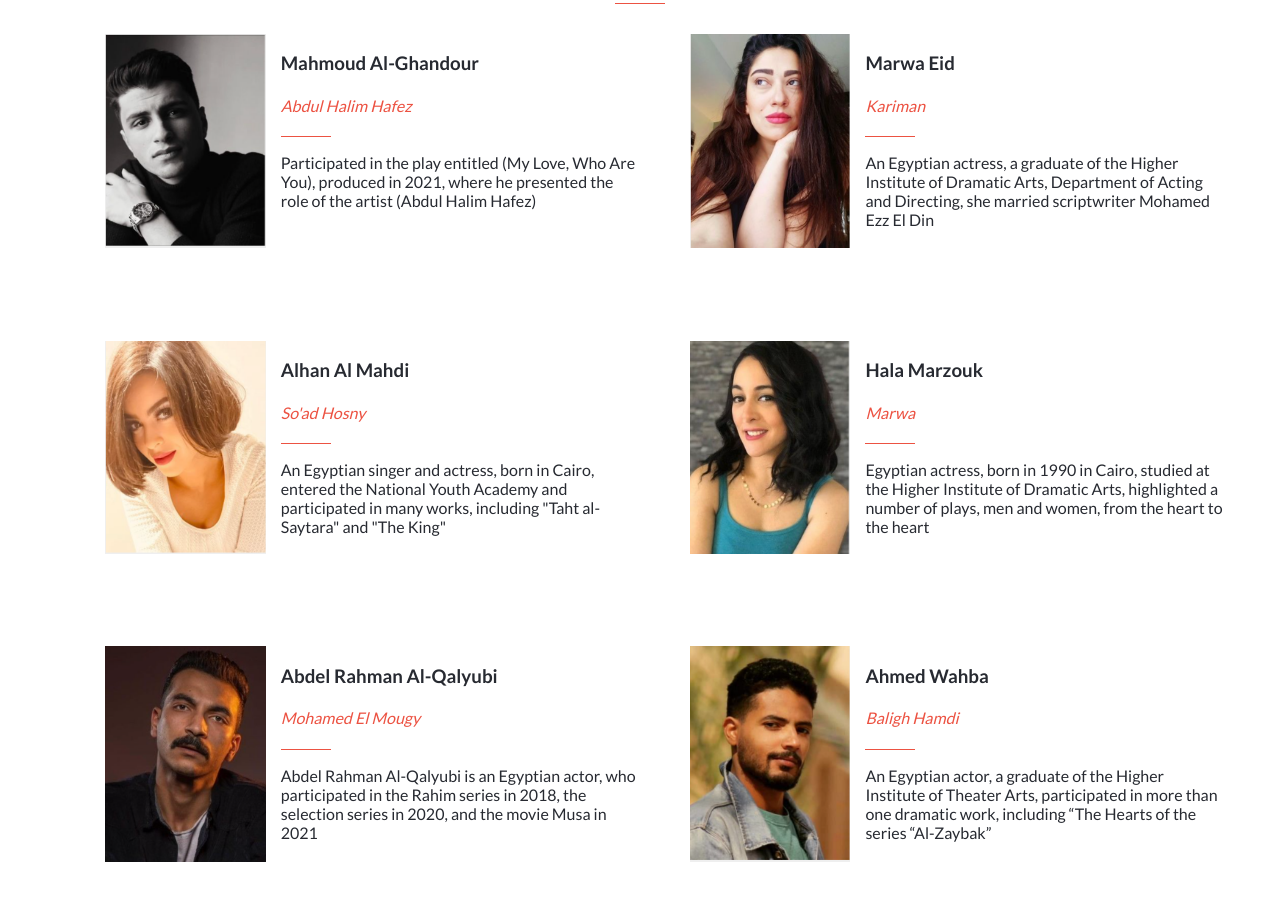
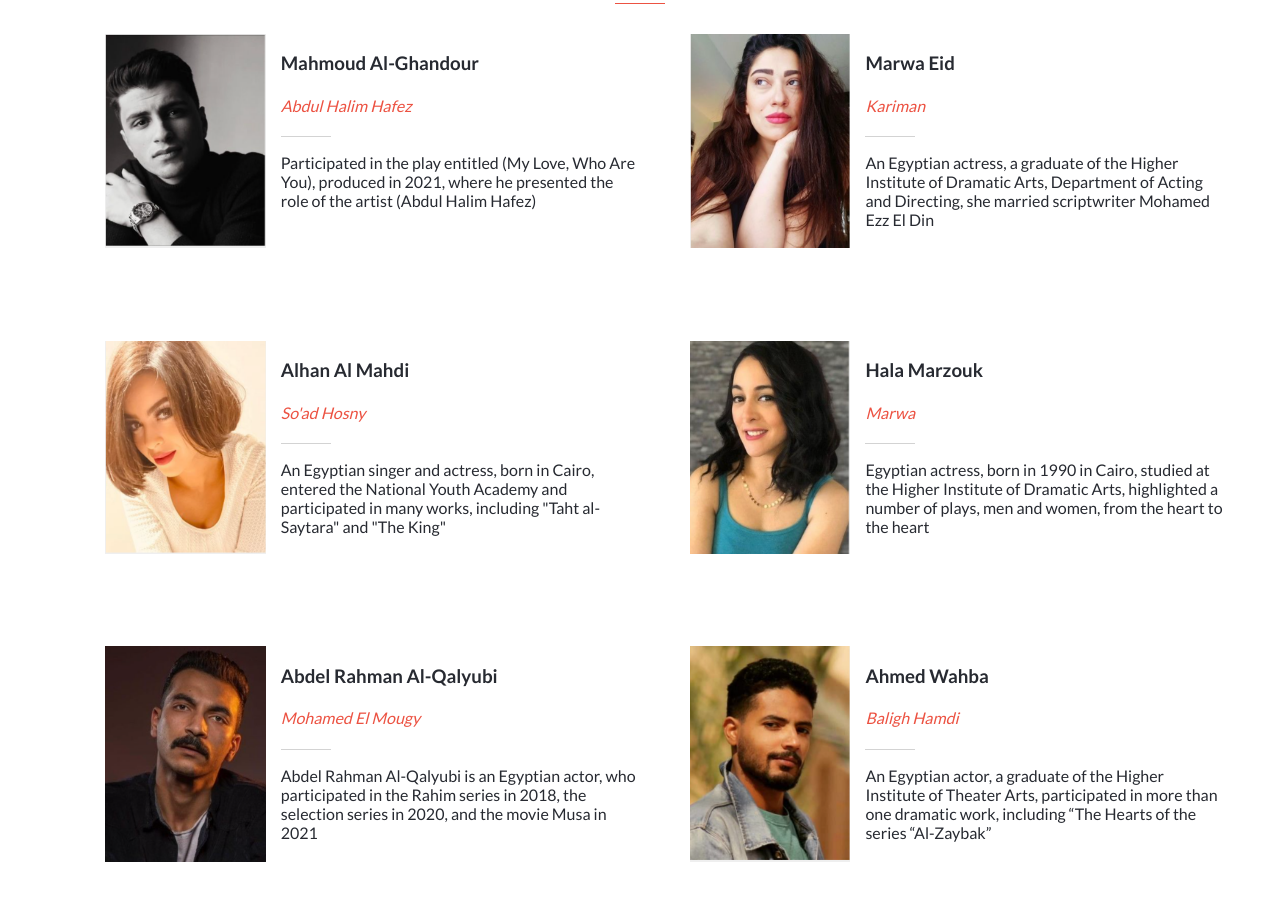
Before and after one commit to Farida-Hamid/Capstone, a plain HTML site: page index.html in a window 1280 px wide. Shown: the part 1258-2158 px from the top of the page. Drawn offline with Linux system fonts and the light colour scheme.

Commit message:
Adjust hr color in actors

```diff
--- a/styles.css
+++ b/styles.css
@@ -162,6 +162,7 @@ h1 {
 .container hr {
   width: 50px;
   margin: 0;
+  background-color: #d3d3d3;
 }
 
 @media (min-width: 768px){
```
